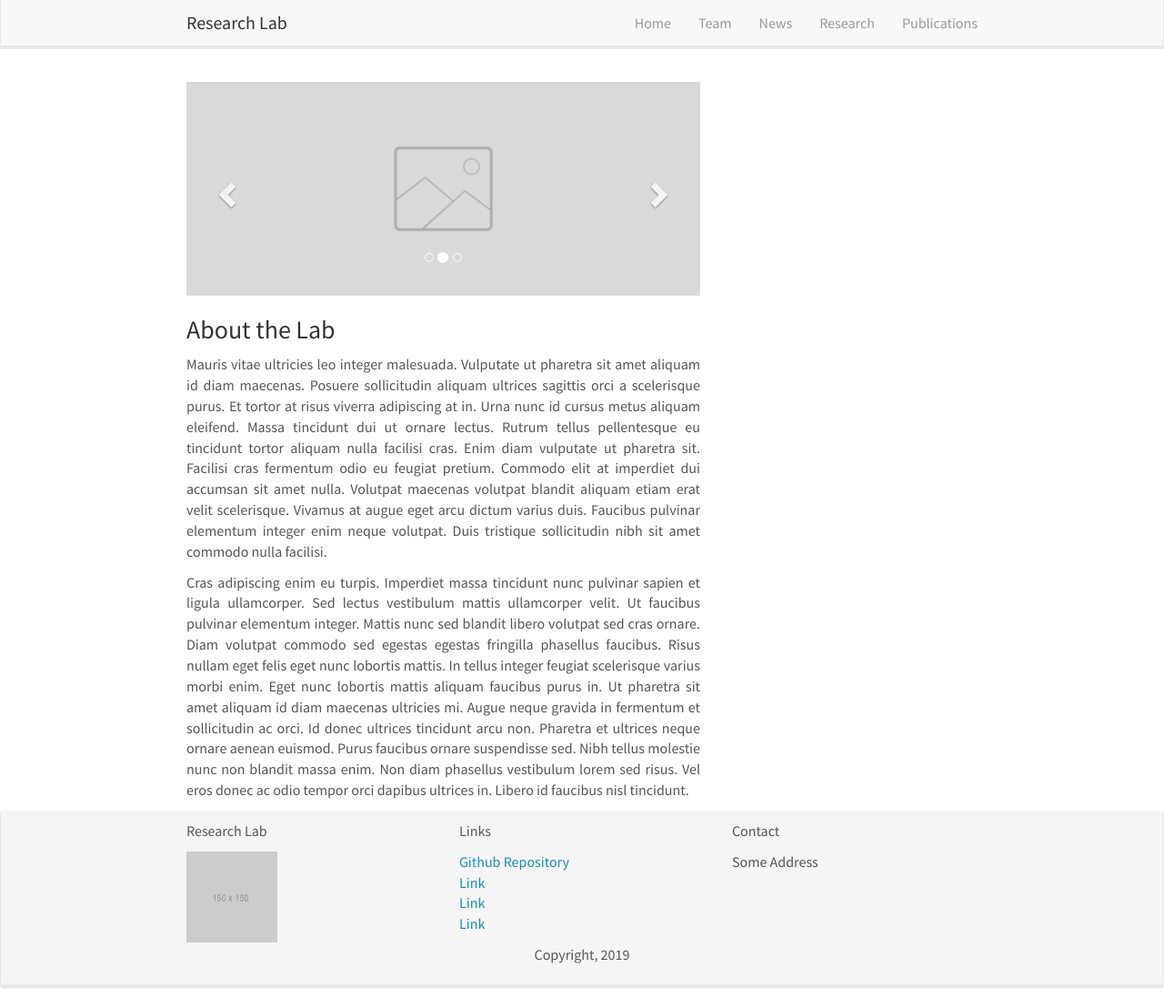
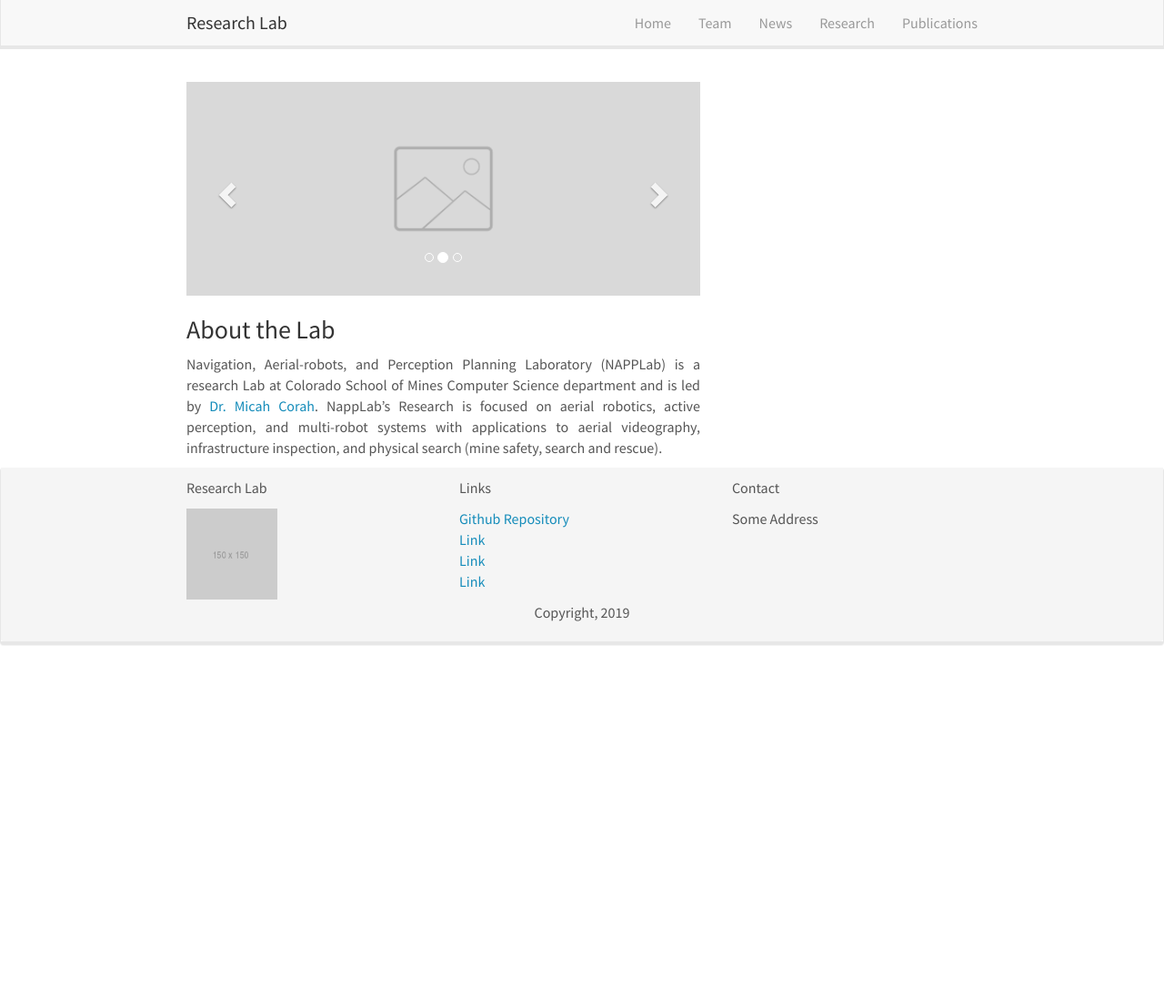
Before and after one commit to TheNAPPLab/TheNAPPLab.github.io, a Jekyll site: the page built from _pages/home.md, in a window 1280 px wide and 1108 px high. Shown: the whole window at 91% size. Built offline with Jekyll 4.4.1, drawn with Linux system fonts in a browser that asks for light colours; nearby versions of some CDN libraries; comment, search, counter and statistics services are not loaded.

Commit message:
Home page

```diff
--- a/_pages/home.md
+++ b/_pages/home.md
@@ -1,13 +1,15 @@
 ---
 title: "Home"
 layout: homelay
-excerpt: "RT2 Lab at Institut Curie"
+excerpt: "NAPPLab at Colorado School of Mines"
 sitemap: false
 permalink: /
 ---
 
 ### About the Lab
+Navigation, Aerial-robots, and Perception Planning Laboratory (NAPPLab) is a research Lab at Colorado School of Mines Computer Science department and is led by [Dr. Micah Corah](https://www.micahcorah.com/). NappLab's Research is focused on aerial robotics, active perception, and multi-robot systems with applications to aerial videography, infrastructure inspection, and physical search (mine safety, search and rescue).
 
-Mauris vitae ultricies leo integer malesuada. Vulputate ut pharetra sit amet aliquam id diam maecenas. Posuere sollicitudin aliquam ultrices sagittis orci a scelerisque purus. Et tortor at risus viverra adipiscing at in. Urna nunc id cursus metus aliquam eleifend. Massa tincidunt dui ut ornare lectus. Rutrum tellus pellentesque eu tincidunt tortor aliquam nulla facilisi cras. Enim diam vulputate ut pharetra sit. Facilisi cras fermentum odio eu feugiat pretium. Commodo elit at imperdiet dui accumsan sit amet nulla. Volutpat maecenas volutpat blandit aliquam etiam erat velit scelerisque. Vivamus at augue eget arcu dictum varius duis. Faucibus pulvinar elementum integer enim neque volutpat. Duis tristique sollicitudin nibh sit amet commodo nulla facilisi.
 
-Cras adipiscing enim eu turpis. Imperdiet massa tincidunt nunc pulvinar sapien et ligula ullamcorper. Sed lectus vestibulum mattis ullamcorper velit. Ut faucibus pulvinar elementum integer. Mattis nunc sed blandit libero volutpat sed cras ornare. Diam volutpat commodo sed egestas egestas fringilla phasellus faucibus. Risus nullam eget felis eget nunc lobortis mattis. In tellus integer feugiat scelerisque varius morbi enim. Eget nunc lobortis mattis aliquam faucibus purus in. Ut pharetra sit amet aliquam id diam maecenas ultricies mi. Augue neque gravida in fermentum et sollicitudin ac orci. Id donec ultrices tincidunt arcu non. Pharetra et ultrices neque ornare aenean euismod. Purus faucibus ornare suspendisse sed. Nibh tellus molestie nunc non blandit massa enim. Non diam phasellus vestibulum lorem sed risus. Vel eros donec ac odio tempor orci dapibus ultrices in. Libero id faucibus nisl tincidunt.
+<!-- Prospective students: *Please feel free to reach out directly if you would be interested in working with me at a graduate or undergraduate level or otherwise. I expect to be involved with students in Computer Science, Robotics, and Mechanical Engineering (pending a courtesy appointment); and I would encourage students to consider the robotics program and our other excellent faculty!
+
+I am looking for students a variety of backgrounds in areas such as computer science, engineering, physics, or applied mathematics. Depending on your background and interests, we might work primarily with math and theory, with aerial and mobile robots in lab settings (motion capture), or eventually toward field deployments such as at the Edgar Experimental Mine. -->
```
Also changed, not shown: 1 other file.
